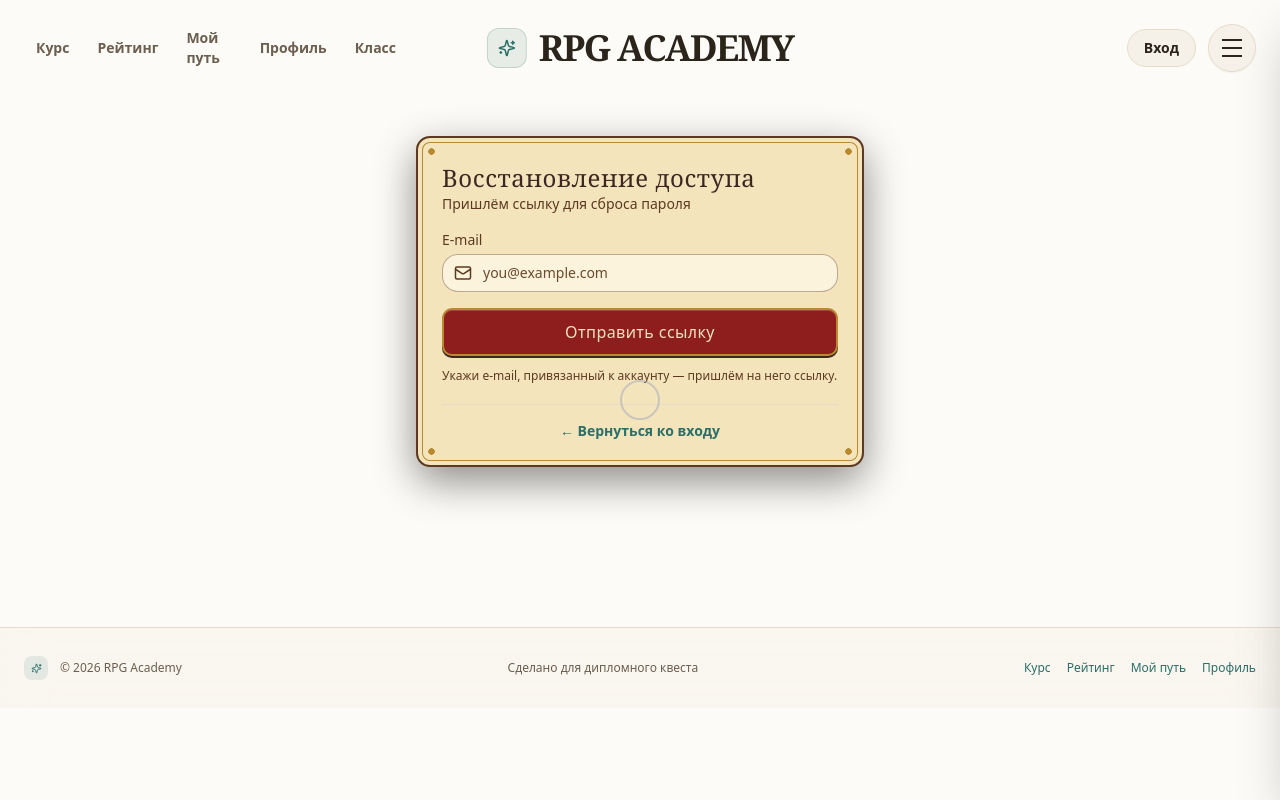
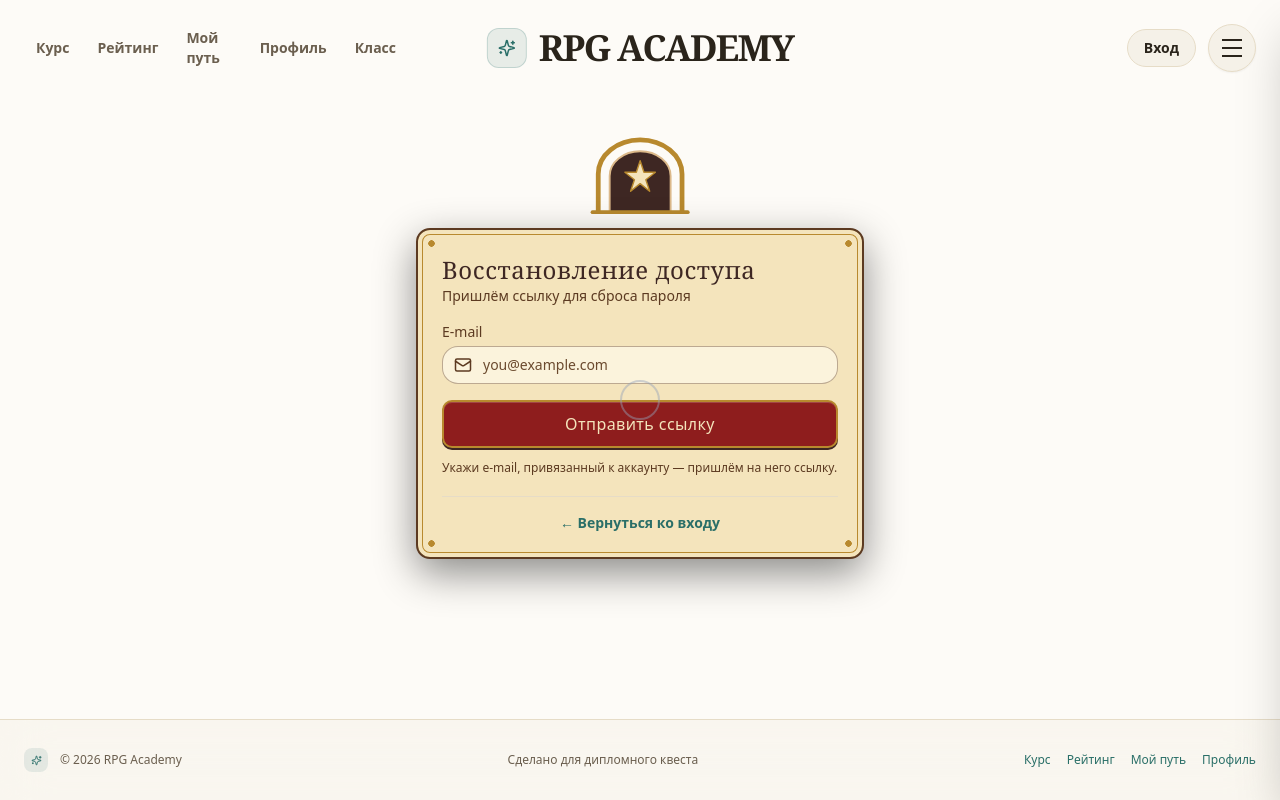
Before and after one commit to amangalieversynstudy/diplom-work-main, a Next.js app in the folder frontend/: page /forgot-password in a window 1280 px wide. Built offline with nearby package versions, Linux system fonts and the light colour scheme; no server answers; a web font is replaced by a local one.

Commit message:
feat(ui): academy gate emblem above login, register and forgot-password scrolls

```diff
--- /dev/null
+++ b/frontend/components/AuthGate.jsx
@@ -0,0 +1,36 @@
+/**
+ * Герб над формой входа/регистрации ("Врата академии"): арка с руной-звездой.
+ * Статичный, декоративный; цвета только из токенов пергамента.
+ */
+export default function AuthGate({ className = "" }) {
+  return (
+    <svg
+      viewBox="0 0 120 84"
+      className={`mx-auto mb-3 h-20 w-auto ${className}`}
+      aria-hidden="true"
+      focusable="false"
+    >
+      <path
+        d="M16 80 V40 a44 36 0 0 1 88 0 V80"
+        fill="none"
+        stroke="var(--gold-frame)"
+        strokeWidth="5"
+        strokeLinejoin="round"
+      />
+      <path
+        d="M28 80 V42 a32 26 0 0 1 64 0 V80"
+        fill="var(--ink-deep)"
+        stroke="var(--parchment)"
+        strokeWidth="2"
+      />
+      <path
+        d="M60 26 L64 38 L76 38 L66 46 L70 58 L60 50 L50 58 L54 46 L44 38 L56 38 Z"
+        fill="var(--parchment-light)"
+        stroke="var(--gold-frame)"
+        strokeWidth="1.5"
+        strokeLinejoin="round"
+      />
+      <path d="M10 80 H110" stroke="var(--gold-frame)" strokeWidth="4" strokeLinecap="round" />
+    </svg>
+  );
+}
--- a/frontend/pages/forgot-password.jsx
+++ b/frontend/pages/forgot-password.jsx
@@ -2,6 +2,7 @@ import { useState } from "react";
 import Link from "next/link";
 import Layout from "../components/Layout";
 import Card from "../components/Card";
+import AuthGate from "../components/AuthGate";
 import Button from "../components/Button";
 import { toast } from "sonner";
 import { Mail, CheckCircle2 } from "lucide-react";
@@ -41,6 +42,7 @@ export default function ForgotPassword() {
   return (
     <Layout>
       <div className="max-w-md mx-auto mt-24 mb-10">
+        <AuthGate />
         <Card variant="scroll"
           title={copy.title || "Восстановление доступа"}
           subtitle={copy.subtitle || "Пришлём ссылку для сброса пароля"}
--- a/frontend/pages/login.jsx
+++ b/frontend/pages/login.jsx
@@ -3,6 +3,7 @@ import { useRouter } from "next/router";
 import Link from "next/link";
 import Layout from "../components/Layout";
 import Card from "../components/Card";
+import AuthGate from "../components/AuthGate";
 import Button from "../components/Button";
 import PasswordInput from "../components/PasswordInput";
 import { toast } from "sonner";
@@ -112,6 +113,7 @@ export default function Login() {
   return (
     <Layout>
       <div className="max-w-md mx-auto mt-24 mb-10">
+        <AuthGate />
         <Card variant="scroll" title={copy.title} subtitle={copy.subtitle}>
           {(pendingEmail || showResend) && (
             <div className="mb-4 rounded-2xl border border-primary/30 bg-primary/10 px-4 py-3 text-sm text-text">
--- a/frontend/pages/register.jsx
+++ b/frontend/pages/register.jsx
@@ -2,6 +2,7 @@ import { useState } from "react";
 import { useRouter } from "next/router";
 import Layout from "../components/Layout";
 import Card from "../components/Card";
+import AuthGate from "../components/AuthGate";
 import Button from "../components/Button";
 import PasswordInput from "../components/PasswordInput";
 import { toast } from "sonner";
@@ -116,6 +117,7 @@ export default function Register() {
   return (
     <Layout>
       <div className="max-w-md mx-auto mt-24 mb-10">
+        <AuthGate />
         <Card variant="scroll" title={copy.title} subtitle={copy.subtitle}>
           <form className="flex flex-col gap-4" onSubmit={onSubmit} noValidate>
             <label className="text-sm text-muted">
```
